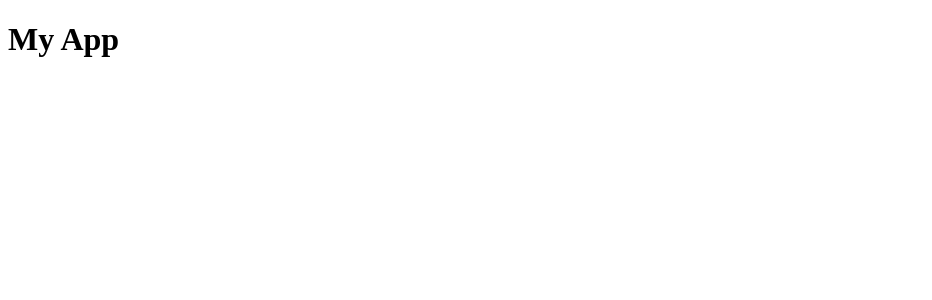
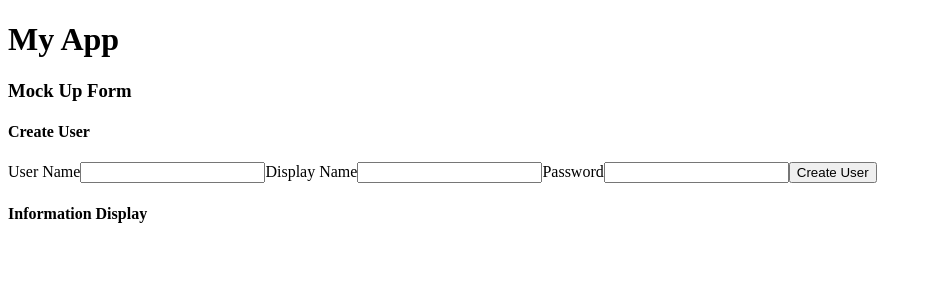
Before and after one commit to jamieab98/Capstone-Full-Stack-Productivity, a React (Vite) app in the folder frontend/: page / in a window 1280 px wide. Shown: the top 300 px of the page, without its empty margins (0-932 px from the left). Built offline with nearby package versions, Linux system fonts and the light colour scheme.

Commit message:
started setting up a mimimalistic frontend to create and test post patch and delete methods

```diff
--- a/frontend/src/App.jsx
+++ b/frontend/src/App.jsx
@@ -1,8 +1,35 @@
+import { useState } from "react"
+
 function App(){
+  const [newUsername, setNewUsername] = useState("")
+
+  function handleCreateUser(e){
+    e.preventDefault()
+    console.log(newUsername)
+  }
 
   return(
     <>
       <h1>My App</h1>
+      <div>
+        <h3>Mock Up Form</h3>
+        <h4>Create User</h4>
+        <form onSubmit={handleCreateUser}>
+          <label htmlFor="username">User Name</label>
+          <input type="text" value={newUsername} id="username"onChange={(e)=>setNewUsername(e.target.value)}/>
+
+          <label htmlFor="displayname">Display Name</label>
+          <input type="text" id="displayname"/>
+
+          <label htmlFor="password">Password</label>
+          <input type="text" id="password"/>
+
+          <button type="submit">Create User</button>
+        </form>
+      </div>
+      <div>
+        <h4>Information Display</h4>
+      </div>
     </>
   )
 }
```
